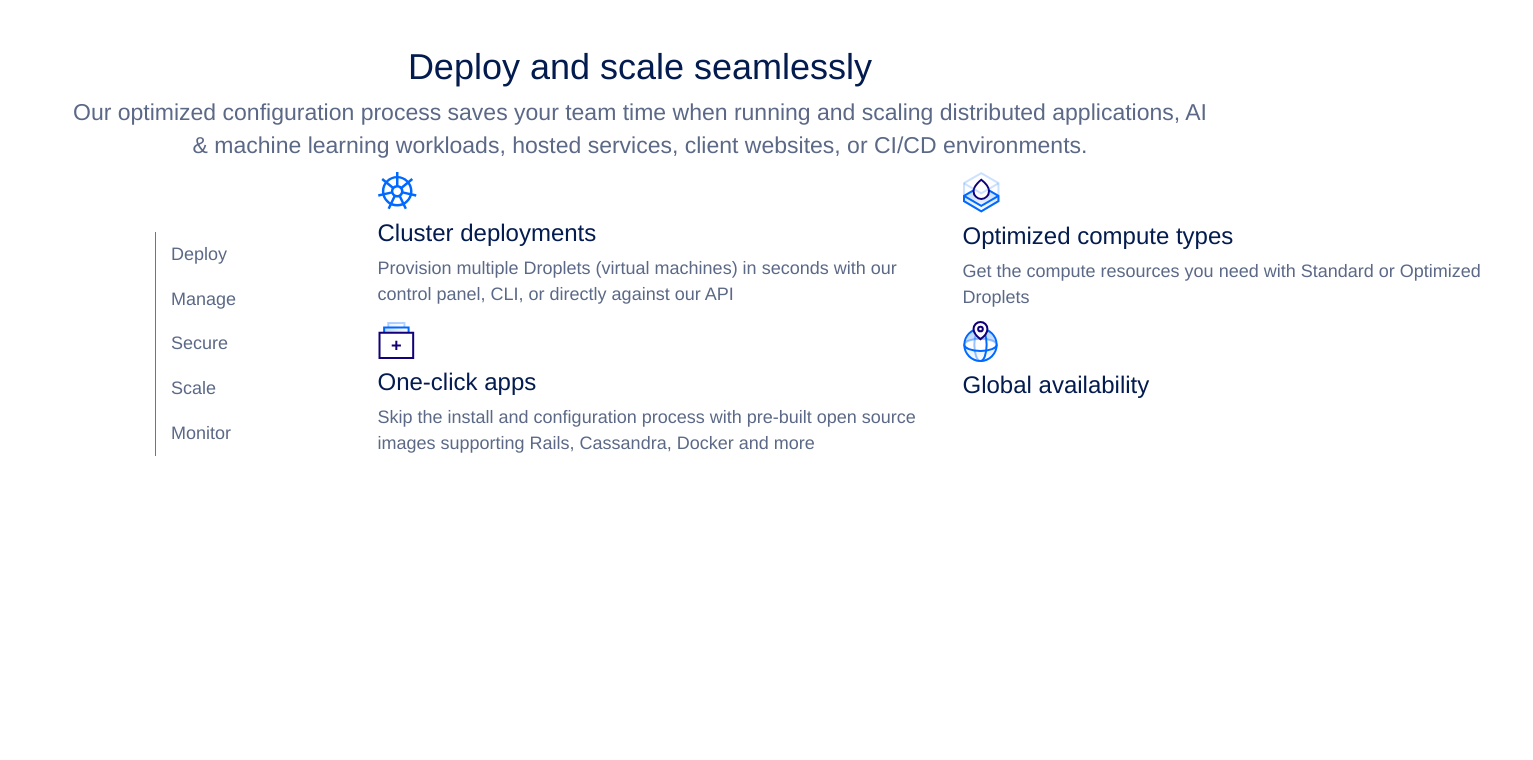
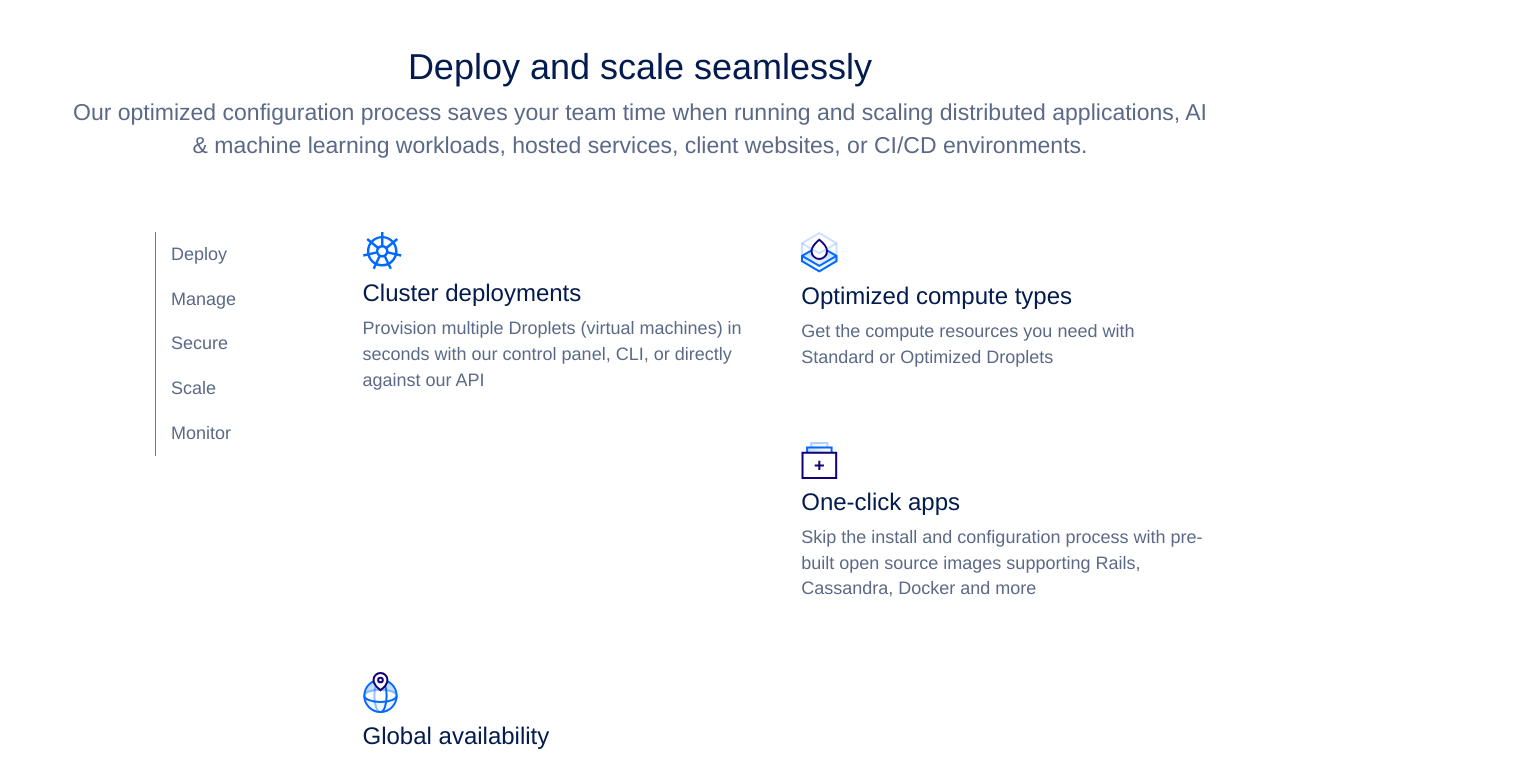
Before and after one commit to andreacapntd/html-css-digitalocean, a plain HTML site: page index.html in a window 1280 px wide. Shown: the part 809-1569 px from the top of the page, 1533 px wide, since content can reach past the window. Before the commit the page ends 1285 px from the top, so only its background shows below. Drawn offline with nearby package versions, Linux system fonts and the light colour scheme.

Commit message:
ex digital ocean

```diff
--- a/css/style.css
+++ b/css/style.css
@@ -137,7 +137,9 @@ body { padding-top: 50px; }
   color: #5b6987;
   font-size: 18px;
 }
-
+#deploy ._deploy-card {
+  margin-top: 60px;
+}
 #deploy ._deploy-card img {
   display: block;
 }
--- a/index.html
+++ b/index.html
@@ -169,45 +169,41 @@
                   </div>
                 </div>
                 <div class="col-sm-9">
-                  <div class="_deploy-card">
-                    <div class="container">
                   <div class="row">
                     <div class="col-sm-6">
+                      <div class="_deploy-card">
                         <img src="img/ico1.svg" alt="cluster-icon">
                         <h5>Cluster deployments</h5>
                         <p>Provision multiple Droplets (virtual machines) in seconds with our control panel, CLI, or directly against our API</p>
                       </div>
+                    </div>
                     <div class="col-sm-6">
+                      <div class="_deploy-card">
                         <img src="img/ico2.svg" alt="optimized-icon">
                         <h5>Optimized compute types</h5>
                         <p>Get the compute resources you need with Standard or Optimized Droplets</p>
                       </div>
+                    </div>
                     <div class="col-sm-6">
+                      <div class="_deploy-card">
                         <img src="img/ico3.svg" alt="one-click-icon">
                         <h5>One-click apps</h5>
                         <p>Skip the install and configuration process with pre-built open source images supporting Rails, Cassandra, Docker and more</p>
                       </div>
+                    </div>
                     <div class="col-sm-6">
+                      <div class="_deploy-card">
                         <img src="img/ico4.svg" alt="global-icon">
                         <h5>Global availability</h5>
                         <p></p>
                       </div>
                     </div>
-
                   </div>
-
                 </div>
-
               </div>
-
             </div>
-
           </div>
-
         </div>
-
-        </div>
-
       </section>
 
     </main>
```
Lines whose indentation alone changed are shown as unchanged.
